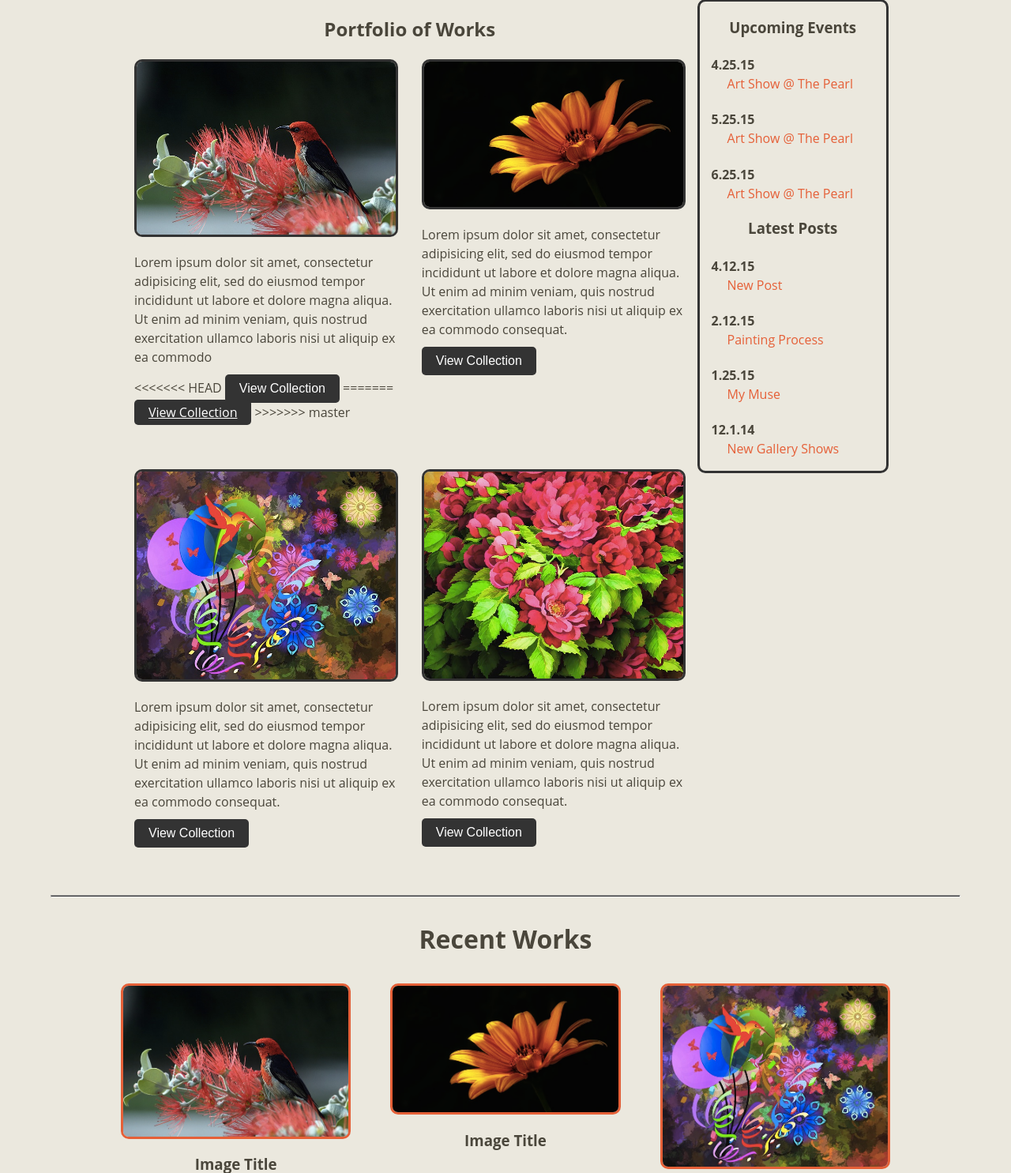
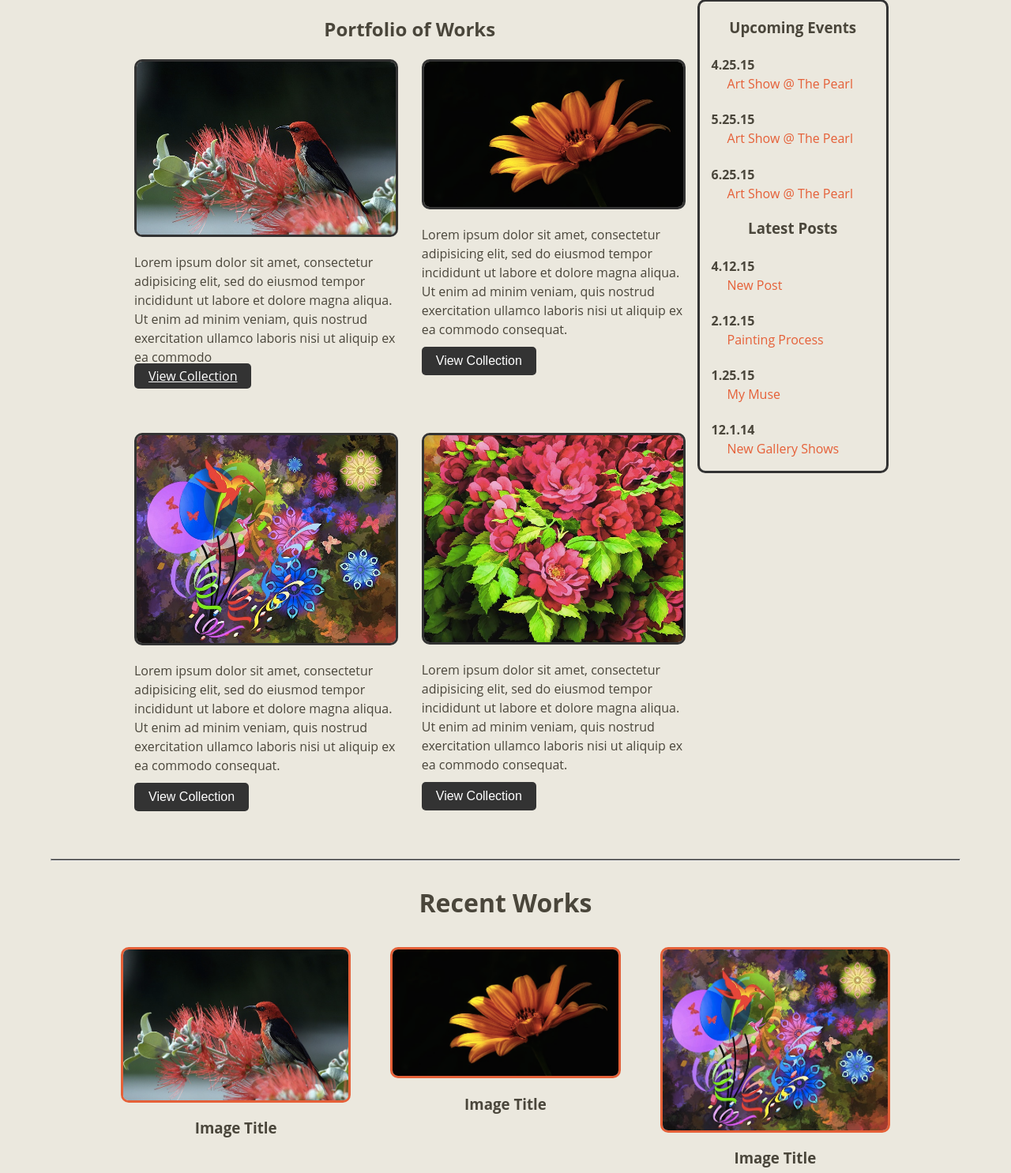
Before and after one commit to afalsario/internettes-template, a PHP site: page /collections.php in a window 1280 px wide. Shown: the part 322-1807 px from the top of the page at 79% size. Run offline with PHP 8.4, Linux system fonts and the light colour scheme; some libraries are stand-ins or nearby versions; some web fonts are replaced.

Commit message:
added button

```diff
--- a/blogfront.php
+++ b/blogfront.php
@@ -44,6 +44,8 @@ echo $header . $nav . $content_before;
 			cillum dolore eu fugiat nulla pariatur. Excepteur sint occaecat cupidatat non
 			proident, sunt in culpa qui officia deserunt mollit anim id est laborum.
 		</p>
+		<a href="blog.php"><button class="button">Read More</button></a>
+		<div class="blog-padding"></div>
 
 </div>
 
--- a/collections.php
+++ b/collections.php
@@ -10,11 +10,7 @@ echo $header . $nav . $content_before;
 			</a>
 			<div class="desc">Lorem ipsum dolor sit amet, consectetur adipisicing elit, sed do eiusmod tempor incididunt ut labore et dolore magna aliqua. Ut enim ad minim veniam, quis nostrud exercitation ullamco laboris nisi ut aliquip ex ea commodo
 				<div class="center_button">
-<<<<<<< HEAD
-					<a href="#"><button class="button">View Collection</button></a>
-=======
 					<a class="button" href="works_expanded.php">View Collection</a>
->>>>>>> master
 				</div>
 			</div>
 		</div>
```
